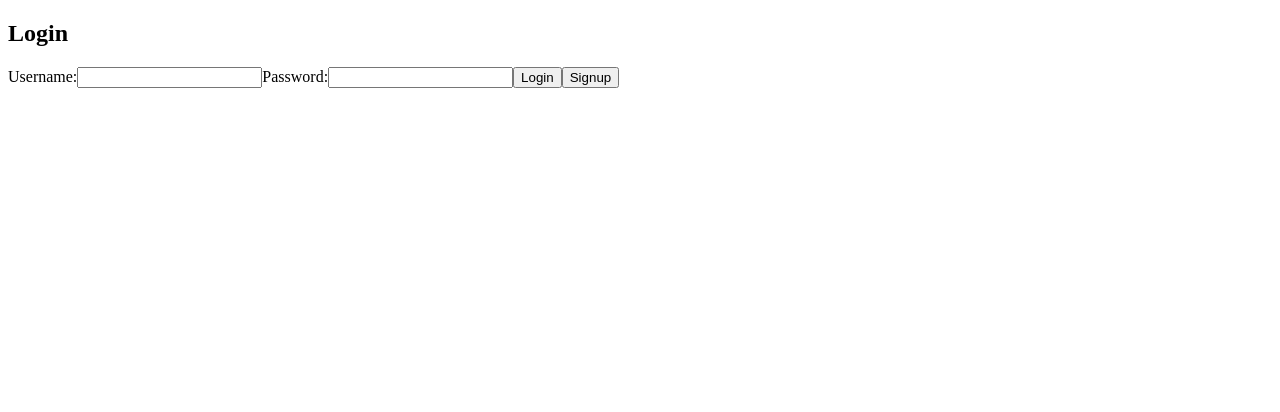
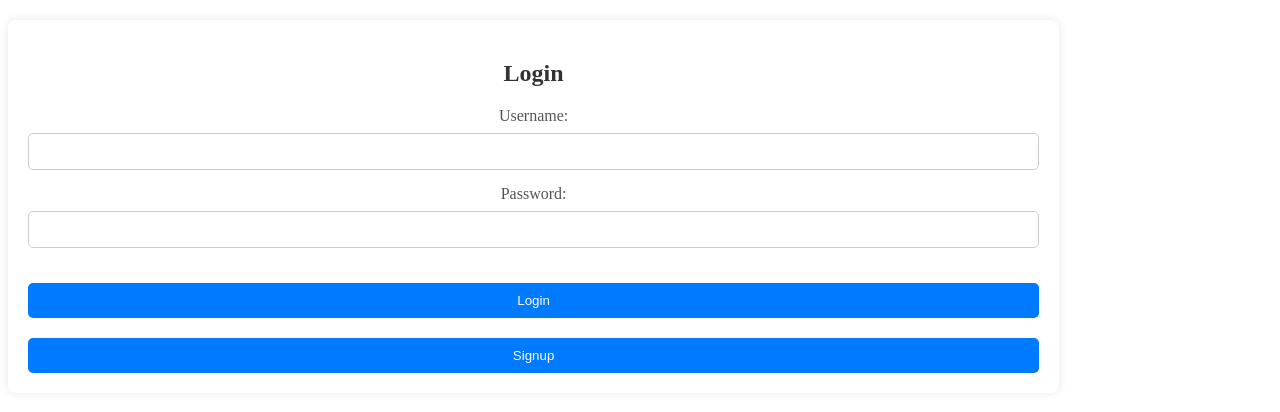
Before and after one commit to TrevinKotinek/CCGroupProject, an Angular app in the folder book-tables/: page /login in a window 1280 px wide. Shown: the top 412 px of the page. Built offline with nearby package versions, Linux system fonts and the light colour scheme.

Commit message:
CSS Changes

```diff
--- a/book-tables/src/app/all-books/all-books.component.css
+++ b/book-tables/src/app/all-books/all-books.component.css
@@ -0,0 +1,45 @@
+
+    body {
+        font-family: 'Arial', sans-serif;
+        background-color: #f4f4f4;
+        margin: 0;
+        padding: 0;
+        display: flex;
+        align-items: center;
+        justify-content: center;
+        height: 100vh;
+    }
+
+    h2 {
+        color: #333;
+        text-align: center;
+    }
+
+    table {
+        border-collapse: collapse;
+        width: 80%;
+        margin: 20px auto;
+        background-color: #fff;
+        box-shadow: 0 0 10px rgba(0, 0, 0, 0.1);
+        border-radius: 8px;
+        overflow: hidden;
+    }
+
+    th, td {
+        border: 1px solid rgb(223, 223, 223);
+        padding: 12px;
+        text-align: left;
+    }
+
+    th {
+        background-color: #3978bc;
+        color: rgb(245, 245, 245);
+    }
+
+    tr {
+        transition: background-color 0.3s;
+    }
+
+    tr:hover {
+        background-color: #f5f5f5;
+    }
--- a/book-tables/src/app/book-review/book-review.component.css
+++ b/book-tables/src/app/book-review/book-review.component.css
@@ -0,0 +1,37 @@
+/* Style for each review item */
+.review-item {
+    background-color: #fff;
+    box-shadow: 0 0 10px rgba(0, 0, 0, 0.1);
+    border-radius: 8px;
+    overflow: hidden;
+    width: 80%;
+    max-width: 600px;
+    padding: 20px;
+    margin: 20px auto;
+    text-align: left;
+}
+
+h3 {
+    color: #333;
+    margin-bottom: 10px;
+}
+
+p {
+    margin-bottom: 10px;
+}
+
+/* Style for the buttons */
+button {
+    background-color: #007bff;
+    color: #fff;
+    padding: 10px;
+    border: none;
+    border-radius: 5px;
+    cursor: pointer;
+    margin-right: 10px;
+    transition: background-color 0.3s;
+}
+
+button:hover {
+    background-color: #0056b3;
+}
--- a/book-tables/src/app/create-review/create-review.component.css
+++ b/book-tables/src/app/create-review/create-review.component.css
@@ -0,0 +1,56 @@
+/* Style for the review form */
+form {
+    background-color: #fff;
+    box-shadow: 0 0 10px rgba(0, 0, 0, 0.1);
+    border-radius: 8px;
+    overflow: hidden;
+    width: 80%;
+    max-width: 600px;
+    padding: 20px;
+    margin: 20px auto;
+}
+
+/* Style for form sections */
+div {
+    margin-bottom: 20px;
+}
+
+/* Style for labels */
+label {
+    display: block;
+    color: #333;
+    margin-bottom: 8px;
+}
+
+/* Style for input and textarea */
+input,
+select,
+textarea {
+    width: 100%;
+    padding: 10px;
+    border: 1px solid #ccc;
+    border-radius: 5px;
+    box-sizing: border-box;
+    margin-top: 5px;
+}
+
+/* Style for the submit button */
+button {
+    background-color: #007bff;
+    color: #fff;
+    padding: 10px;
+    border: none;
+    border-radius: 5px;
+    cursor: pointer;
+    transition: background-color 0.3s;
+}
+
+button:hover {
+    background-color: #0056b3;
+}
+
+/* Style for disabled button */
+button[disabled] {
+    background-color: #ccc;
+    cursor: not-allowed;
+}
--- a/book-tables/src/app/desc-page/desc-page.component.css
+++ b/book-tables/src/app/desc-page/desc-page.component.css
@@ -0,0 +1,52 @@
+
+    body {
+        font-family: 'Roboto', sans-serif;
+        background-color: #f8f8f8;
+        margin: 0;
+        padding: 0;
+        display: flex;
+        align-items: center;
+        justify-content: center;
+        height: 100vh;
+    }
+
+    div {
+        background-color: #fff;
+        box-shadow: 0 0 10px rgba(0, 0, 0, 0.1);
+        border-radius: 8px;
+        overflow: hidden;
+        width: 60%;
+        padding: 20px;
+        margin-top: 20px;
+        text-align: center;
+    }
+
+    h2 {
+        color: #333;
+        margin-bottom: 10px;
+    }
+
+    p {
+        color: #555;
+        margin-bottom: 8px;
+    }
+
+    strong {
+        color: #333;
+    }
+
+    button {
+        background-color: #007bff;
+        color: #fff;
+        padding: 10px 20px;
+        border: none;
+        border-radius: 5px;
+        cursor: pointer;
+        margin-top: 20px;
+        margin-right: 10px;
+        transition: background-color 0.3s;
+    }
+
+    button:hover {
+        background-color: #0056b3;
+    }
--- a/book-tables/src/app/login/login.component.css
+++ b/book-tables/src/app/login/login.component.css
@@ -0,0 +1,66 @@
+
+    body {
+        font-family: 'Roboto', sans-serif;
+        background-color: #f8f8f8;
+        margin: 0;
+        padding: 0;
+        display: flex;
+        align-items: center;
+        justify-content: center;
+        height: 100vh;
+    }
+
+    .login-container {
+        background-color: #fff;
+        box-shadow: 0 0 10px rgba(0, 0, 0, 0.1);
+        border-radius: 8px;
+        overflow: hidden;
+        width: 80%;
+        padding: 20px;
+        margin-top: 20px;
+        text-align: center;
+        max-width: 1200px;
+    }
+
+    h2 {
+        color: #333;
+        margin-bottom: 20px;
+    }
+
+    form {
+        display: flex;
+        flex-direction: column;
+    }
+
+    .form-group {
+        margin-bottom: 15px;
+    }
+
+    label {
+        color: #555;
+        margin-bottom: 8px;
+        display: block;
+    }
+
+    input {
+        width: 100%;
+        padding: 10px;
+        border: 1px solid #ccc;
+        border-radius: 5px;
+        box-sizing: border-box;
+    }
+
+    button {
+        background-color: #007bff;
+        color: #fff;
+        padding: 10px;
+        border: none;
+        border-radius: 5px;
+        cursor: pointer;
+        margin-top: 20px;
+        transition: background-color 0.3s;
+    }
+
+    button:hover {
+        background-color: #0056b3;
+    }
--- a/book-tables/src/app/login/login.component.html
+++ b/book-tables/src/app/login/login.component.html
@@ -1,13 +1,17 @@
-<div class="signup-container">
+<div class="login-container">
   <h2>Login</h2>
   <form [formGroup]="loginForm" (ngSubmit)="onSubmit()">
+      <div class="form-group">
           <label for="username">Username:</label>
           <input type="text" id="username" formControlName="username" required>
+      </div>
 
+      <div class="form-group">
           <label for="password">Password:</label>
           <input type="password" id="password" formControlName="password" required>
+      </div>
 
       <button type="submit">Login</button>
-      <button click="/signup">Signup</button>
+      <button routerLink="/signup">Signup</button>
   </form>
 </div>
--- a/book-tables/src/app/signup/signup.component.css
+++ b/book-tables/src/app/signup/signup.component.css
@@ -0,0 +1,65 @@
+body {
+    font-family: 'Roboto', sans-serif;
+    background-color: #f8f8f8;
+    margin: 0;
+    padding: 0;
+    display: flex;
+    align-items: center;
+    justify-content: center;
+    height: 100vh;
+}
+
+.login-container {
+    background-color: #fff;
+    box-shadow: 0 0 10px rgba(0, 0, 0, 0.1);
+    border-radius: 8px;
+    overflow: hidden;
+    width: 80%;
+    max-width: 400px;
+    padding: 20px;
+    margin-top: 20px;
+    text-align: center;
+}
+
+h2 {
+    color: #333;
+    margin-bottom: 20px;
+}
+
+form {
+    display: flex;
+    flex-direction: column;
+}
+
+.form-group {
+    margin-bottom: 15px;
+}
+
+label {
+    color: #555;
+    margin-bottom: 8px;
+    display: block;
+}
+
+input {
+    width: 100%;
+    padding: 10px;
+    border: 1px solid #ccc;
+    border-radius: 5px;
+    box-sizing: border-box;
+}
+
+button {
+    background-color: #007bff;
+    color: #fff;
+    padding: 10px;
+    border: none;
+    border-radius: 5px;
+    cursor: pointer;
+    margin-top: 20px;
+    transition: background-color 0.3s;
+}
+
+button:hover {
+    background-color: #0056b3;
+}
```
Lines whose indentation alone changed are shown as unchanged.
